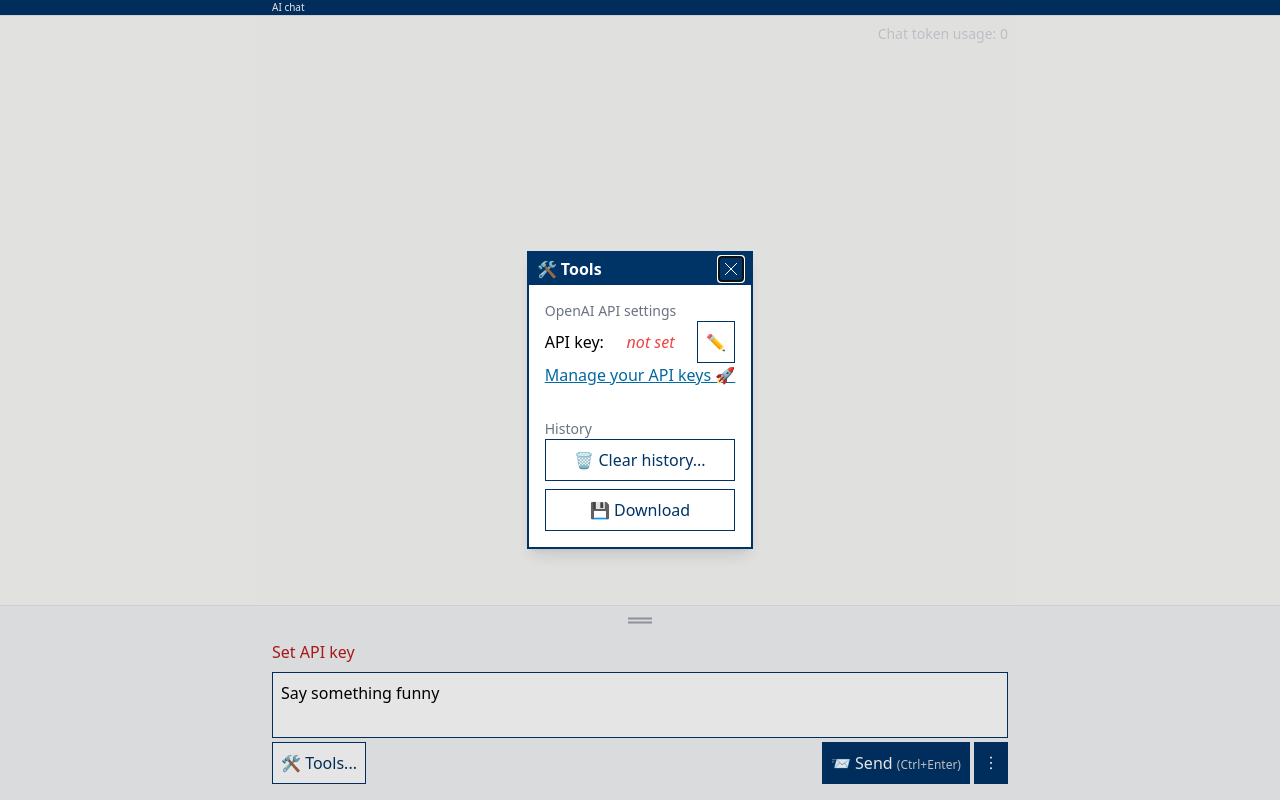
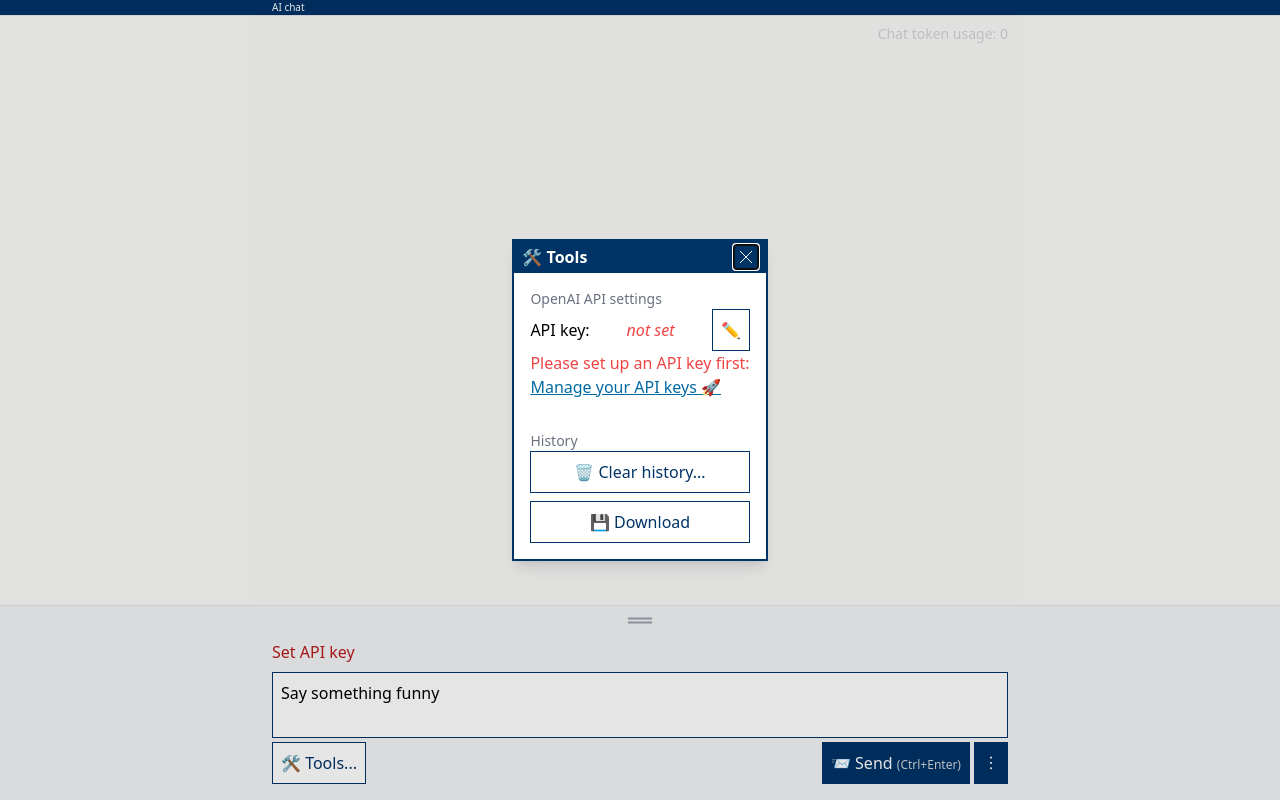
Before and after one commit to ginpei/chat-gpt-api-practice, a Next.js app: page / in a window 1280 px wide. Built offline with nearby package versions, Linux system fonts and the light colour scheme.

Commit message:
feat: 🎸 show direction to set up API key

```diff
--- a/src/pages/home/ToolsDialog.tsx
+++ b/src/pages/home/ToolsDialog.tsx
@@ -65,6 +65,9 @@ export function ToolsDialog({ onClose, open }: ToolsDialogProps): JSX.Element {
                 ✏️
               </NiceButton>
             </div>
+            {!apiContext.apiKey && (
+              <p className="text-red-500">Please set up an API key first:</p>
+            )}
             <p>
               <NiceLink
                 href="https://platform.openai.com/account/api-keys"
```
